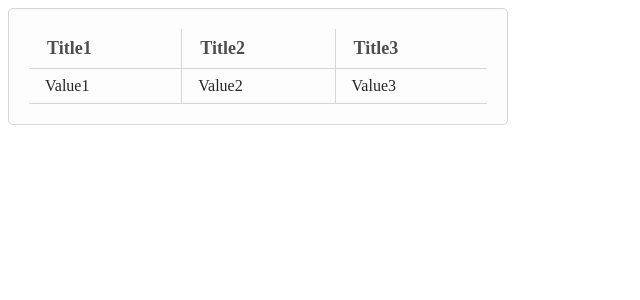
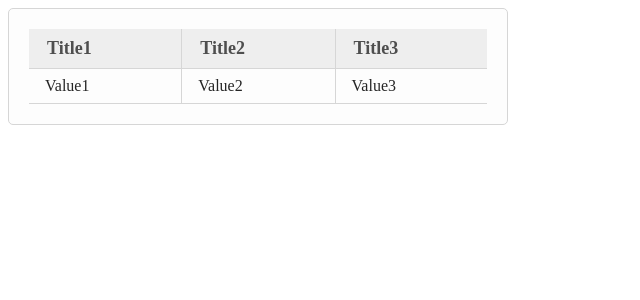
Before and after one commit to Erlinvig/vue-components-library, a Vue app: page / in a window 1280 px wide. Shown: the top 300 px of the page, without its empty margins (0-640 px from the left). Built offline with nearby package versions, Linux system fonts and the light colour scheme.

Commit message:
feat(ui): v-table v-0-2

```diff
--- a/src/components/library/table.vue
+++ b/src/components/library/table.vue
@@ -3,8 +3,13 @@
          :style="styleTable"
     >
         <table>
-            <tr class="row" v-for="row in config.content">
-                <td class="el" v-for="el in row.row">
+            <tr class="row"
+                v-for="row in config.rows"
+                :style="styles(row)"
+                @mouseenter="hoverEffect=true"
+                @mouseleave="hoverEffect=false"
+            >
+                <td class="el" v-for="el in row.content">
                     <div v-if="el.value">
                         <span>{{el.value}}</span>
                     </div>
@@ -24,7 +29,32 @@
 
         },
         data() {
-            return {}
+            return {
+                hoverEffect: false
+            }
+        },
+        methods: {
+            styles(row) {
+                if (row.style) {
+                    let style = {};
+
+                    function init(propertyName, propertyValue) {
+                        let property =  propertyValue ? propertyValue : null;
+                        if (property) { style[propertyName] = `${property}` }
+                    }
+
+                    row.style.forEach((property) => {
+                        init(property.name, property.value);
+                        if (property.type === 'hover') {
+
+                        }
+                    });
+
+                    return style;
+                } else {
+                    return {}
+                }
+            }
         },
 
         computed: {
@@ -52,6 +82,9 @@
                     if (padding) { style.padding = `${padding}px` }
                     if (backgroundColor) { style.backgroundColor = `${backgroundColor}` }
 
+                    // style['transition'] = '.2s';
+                    // style['box-shadow'] = '0 0 5px rgba(1,1,1,0.2)';
+
                     return style;
                 } else {
                     return null
@@ -66,7 +99,8 @@
     .table {
         /*transition: .3s ease;*/
         /*&:hover {*/
-        /*    box-shadow: 0 0 5px rgba(1,1,1,0.2);*/
+            /*background-color: #fff;*/
+            /*box-shadow: 0 0 5px rgba(1,1,1,0.2);*/
         /*}*/
     }
     table {
--- a/src/views/Home.vue
+++ b/src/views/Home.vue
@@ -23,16 +23,23 @@
             padding: 20,
             backgroundColor: '#fdfdfd'
           },
-          content: [
+          rows: [
             {
-              row: [
+              style: [
+                { name: 'backgroundColor', value: '#eee' },
+
+              ],
+              styleHover: [
+                { name: 'backgroundColor', value: '#aaa'}
+              ],
+              content: [
                 {value: 'Title1'},
                 {value: 'Title2'},
                 {value: 'Title3'}
               ]
             },
             {
-              row: [
+              content: [
                 {value: 'Value1'},
                 {value: 'Value2'},
                 {value: 'Value3'}
```
